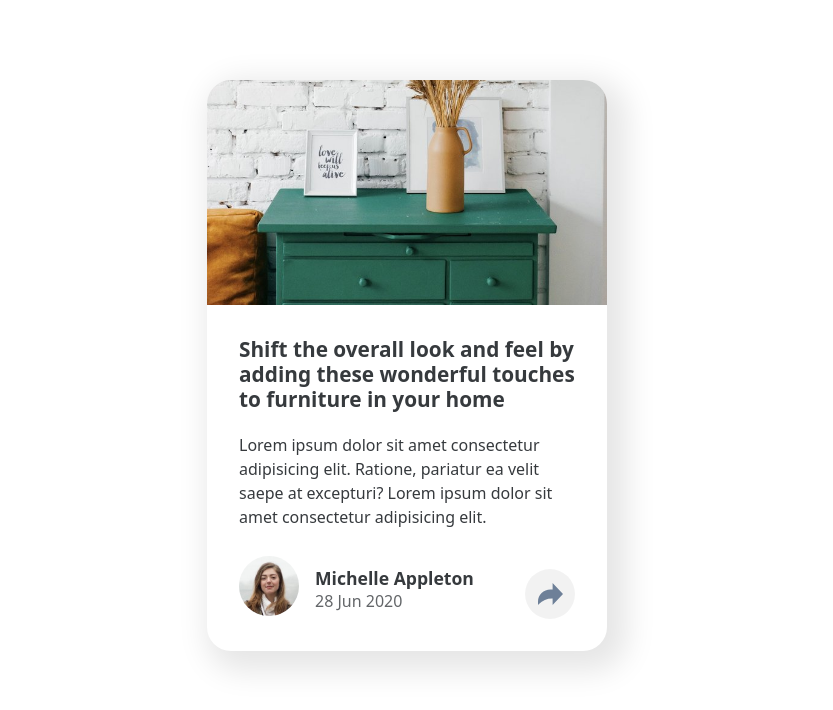
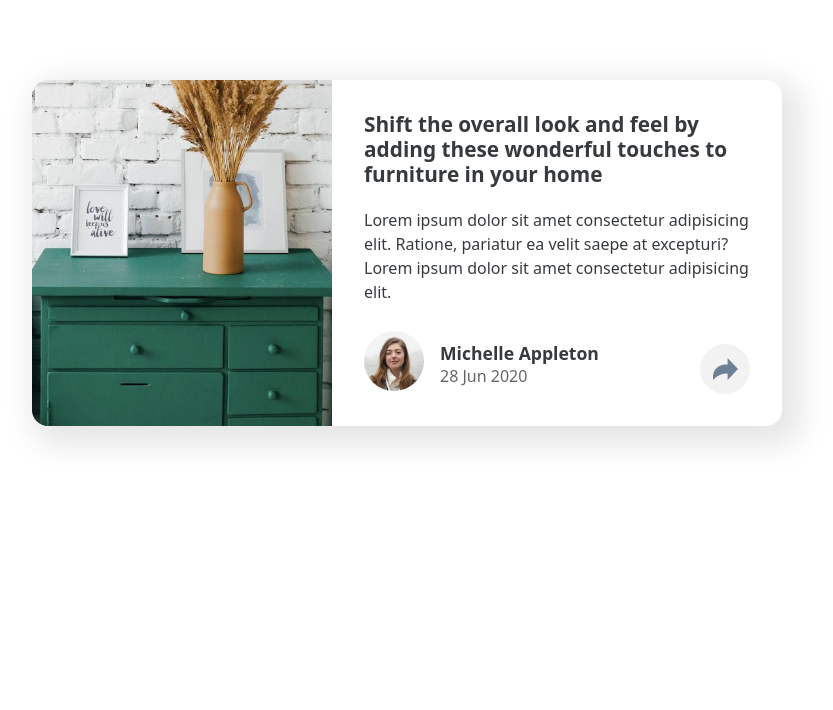
Before and after one commit to xfontr/202207-w2ch1-xifre-font, a website: page components/article-preview.html in a window 1280 px wide. Shown: the whole page, without its empty margins (233-1066 px from the left). Drawn offline with nearby package versions, Linux system fonts and the light colour scheme; files that its build step writes are made by us from their sources.

Commit message:
Destkop small details

```diff
--- a/sass/components/article-preview/_article-preview.scss
+++ b/sass/components/article-preview/_article-preview.scss
@@ -4,17 +4,27 @@
     margin-left: auto;
     margin-right: auto;
     margin-top: 10vh;
-    border-radius: 1.5em;
+    border-radius: 1em;
     overflow: hidden;
     display: flex;
     flex-direction: column;
-    width: 400px;
+    min-width: 400px;
+    max-width: 750px;
     min-height: 400px;
     box-shadow: 10px 10px 30px 10px rgba(0, 0, 0, 0.1);
+
+    @media (min-width: breakpoints.$desktop) {
+        flex-direction: row;
+        min-height: 300px;
+    }
 
     &__image {
         object-fit: cover;
         height: 225px;
+        @media (min-width: breakpoints.$desktop) {
+            height: auto;
+            max-width: 40%;
+        }
     }
     &__content {
         padding: 2em;
```
